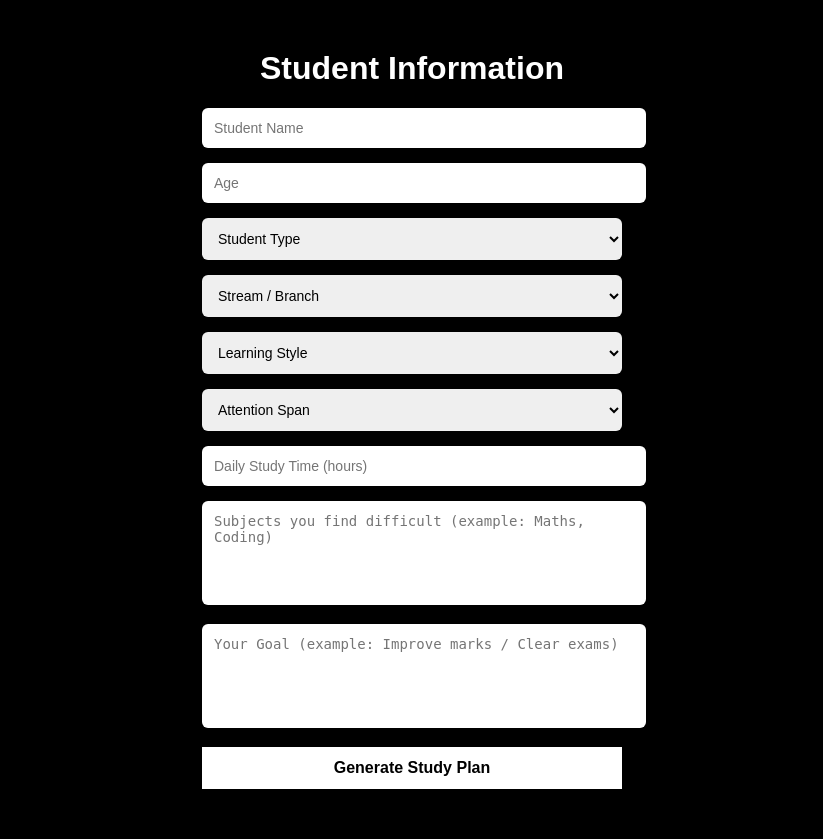
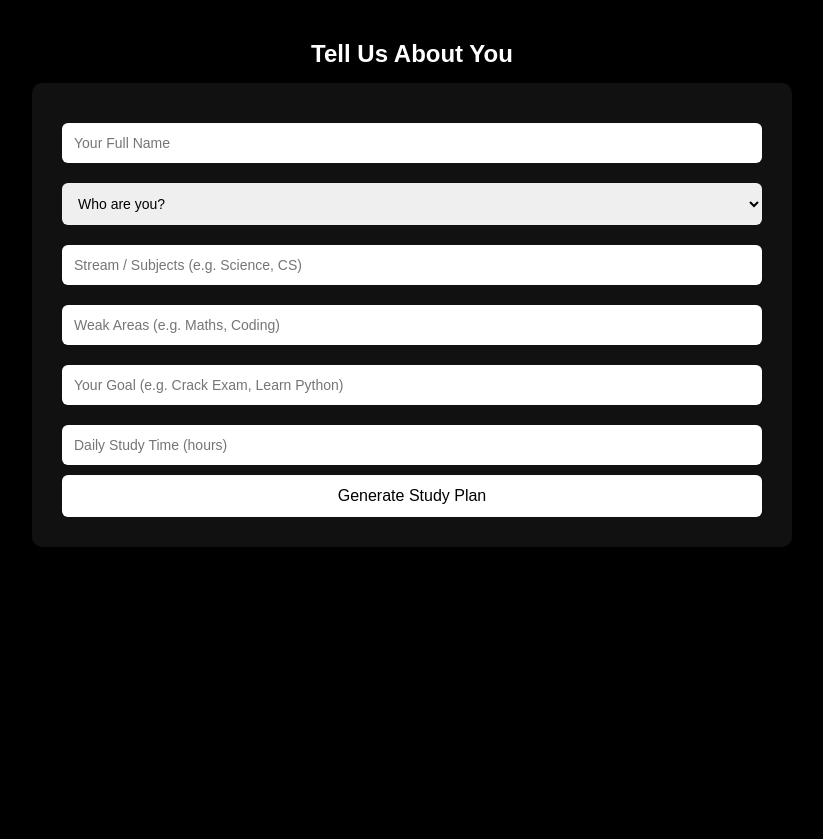
Before and after one commit to jhajhariaanandi100-100/GrowIQ, a Flask app: page /form in a window 1280 px wide. Shown: the whole page, without its empty margins (228-1051 px from the left). After the commit the page ends 547 px from the top, so only its background shows below. Run offline with Flask 3, Linux system fonts and the light colour scheme.

Commit message:
to fix website crash issue

```diff
--- a/static/style.css
+++ b/static/style.css
@@ -1,66 +1,71 @@
-body {
+* {
     margin: 0;
     padding: 0;
-    background: black;
-    color: white;
+    box-sizing: border-box;
     font-family: Arial, sans-serif;
 }
 
-.center {
-    height: 100vh;
-    display: flex;
-    flex-direction: column;
-    justify-content: center;
-    align-items: center;
+body {
+    background-color: #000;
+    color: #fff;
+    min-height: 100vh;
 }
 
+/* Center container */
+.container {
+    max-width: 800px;
+    margin: auto;
+    padding: 40px 20px;
+    text-align: center;
+}
+
+/* Logo */
 .logo {
-    width: 140px;
-    background: white;
-    padding: 12px;
-    border-radius: 14px;
+    width: 120px;
     margin-bottom: 20px;
 }
 
-.btn {
-    background: white;
-    color: black;
-    padding: 12px 30px;
-    text-decoration: none;
-    font-weight: bold;
-    border-radius: 6px;
-    margin-top: 20px;
+/* Headings */
+h1, h2, h3 {
+    color: #ffffff;
+    margin-bottom: 15px;
 }
 
-.container {
-    width: 420px;
-    margin: 50px auto;
+/* Paragraph */
+p {
+    color: #dddddd;
+    margin-bottom: 20px;
 }
 
-h1 {
-    text-align: center;
+/* Form */
+form {
+    background: #111;
+    padding: 30px;
+    border-radius: 10px;
 }
 
+/* Inputs */
 input, select, textarea {
     width: 100%;
     padding: 12px;
-    margin-bottom: 15px;
+    margin: 10px 0;
     border-radius: 6px;
     border: none;
     font-size: 14px;
 }
 
-textarea {
-    resize: none;
-    height: 80px;
-}
-
+/* Button */
 button {
     width: 100%;
     padding: 12px;
-    background: white;
+    background: #ffffff;
+    color: #000;
     border: none;
+    border-radius: 6px;
     font-size: 16px;
-    font-weight: bold;
     cursor: pointer;
 }
+
+button:hover {
+    background: #dddddd;
+}
--- a/templates/form.html
+++ b/templates/form.html
@@ -1,60 +1,34 @@
 <!DOCTYPE html>
 <html>
 <head>
-    <title>Student Information</title>
+    <title>Student Details</title>
     <link rel="stylesheet" href="{{ url_for('static', filename='style.css') }}">
 </head>
 <body>
 
 <div class="container">
-    <h1>Student Information</h1>
+    <h2>Tell Us About You</h2>
 
-    <form action="/generate-plan" method="post">
+    <form method="POST" action="/generate-plan">
 
-        <input type="text" name="name" placeholder="Student Name" required>
-
-        <input type="number" name="age" placeholder="Age" required>
+        <input type="text" name="name" placeholder="Your Full Name" required>
 
         <select name="student_type" required>
-            <option value="">Student Type</option>
+            <option value="">Who are you?</option>
             <option>School Student</option>
-            <option>Engineering Student</option>
+            <option>College Student</option>
         </select>
 
-        <select name="stream" required>
-            <option value="">Stream / Branch</option>
-            <option>Science (School)</option>
-            <option>Commerce (School)</option>
-            <option>Arts (School)</option>
-            <option>Computer Science Engineering</option>
-            <option>Mechanical Engineering</option>
-            <option>Electrical Engineering</option>
-            <option>Civil Engineering</option>
-            <option>Electronics & Communication</option>
-        </select>
+        <input type="text" name="stream" placeholder="Stream / Subjects (e.g. Science, CS)">
 
-        <select name="learning_style" required>
-            <option value="">Learning Style</option>
-            <option>Visual (videos, diagrams)</option>
-            <option>Auditory (listening)</option>
-            <option>Reading/Writing</option>
-            <option>Hands-on practice</option>
-        </select>
+        <input type="text" name="weak_areas" placeholder="Weak Areas (e.g. Maths, Coding)">
 
-        <select name="attention_span" required>
-            <option value="">Attention Span</option>
-            <option>10–20 minutes</option>
-            <option>20–30 minutes</option>
-            <option>30–45 minutes</option>
-        </select>
+        <input type="text" name="goal" placeholder="Your Goal (e.g. Crack Exam, Learn Python)">
 
-        <input type="number" name="daily_time" placeholder="Daily Study Time (hours)" required>
-
-        <textarea name="weak_areas" placeholder="Subjects you find difficult (example: Maths, Coding)" required></textarea>
-
-        <textarea name="goal" placeholder="Your Goal (example: Improve marks / Clear exams)" required></textarea>
+        <input type="number" name="daily_time" placeholder="Daily Study Time (hours)">
 
         <button type="submit">Generate Study Plan</button>
+
     </form>
 </div>
 
--- a/web.py
+++ b/web.py
@@ -2,7 +2,6 @@ from flask import Flask, render_template, request
 import json, os
 
 app = Flask(__name__)
-
 DATA_FILE = "students.json"
 
 @app.route("/")
@@ -17,34 +16,25 @@ def form():
 def generate_plan():
     data = request.form.to_dict()
 
-    # Save data
-    students = []
     if os.path.exists(DATA_FILE):
         with open(DATA_FILE) as f:
             students = json.load(f)
+    else:
+        students = []
 
     students.append(data)
+
     with open(DATA_FILE, "w") as f:
         json.dump(students, f, indent=4)
 
-    # PERSONALIZED PLAN LOGIC
-    plan = {
-        "name": data["name"],
-        "goal": data["goal"],
-        "daily_time": data["daily_time"],
-        "learning_style": data["learning_style"],
-        "weak_areas": data["weak_areas"],
-        "schedule": [
-            f"📌 Study {data['weak_areas']} first when your mind is fresh.",
-            f"⏳ Study in {data['attention_span']} focused sessions.",
-            f"🎧 Use {data['learning_style']} learning methods.",
-            "📝 Revise daily & test weekly.",
-            "🌱 Celebrate small progress every week."
-        ]
-    }
+    plan = f"""
+    Goal: {data.get('goal')}
+    Stream: {data.get('stream')}
+    Weak Areas: {data.get('weak_areas')}
+    Daily Time: {data.get('daily_time')} hrs
+    """
 
     return render_template("plan.html", plan=plan)
 
 if __name__ == "__main__":
-    port = int(os.environ.get("PORT", 10000))
-    app.run(host="0.0.0.0", port=port)
+    app.run()
```
Also changed, not shown: templates/index.html (+11 -6 lines).
